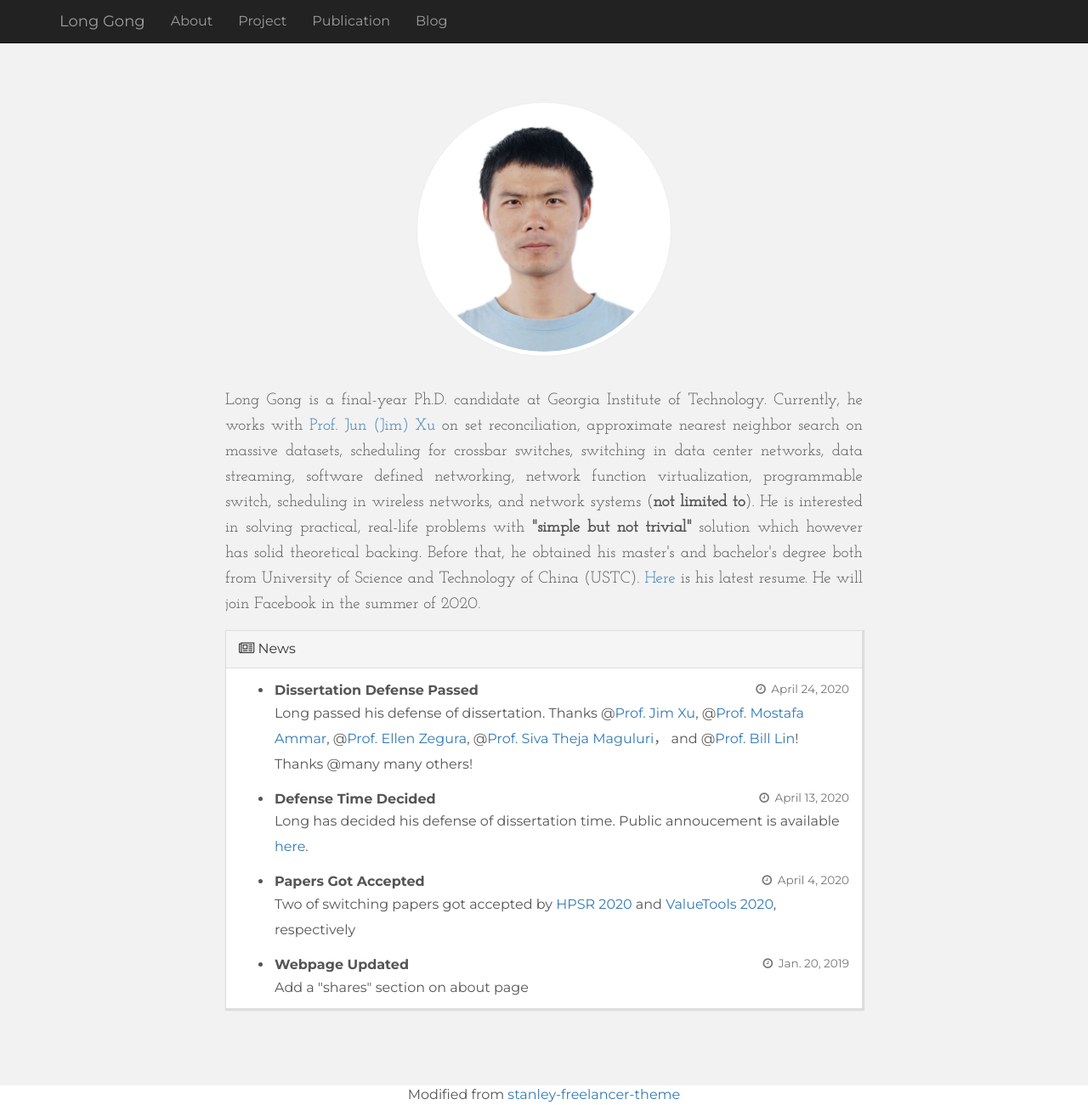
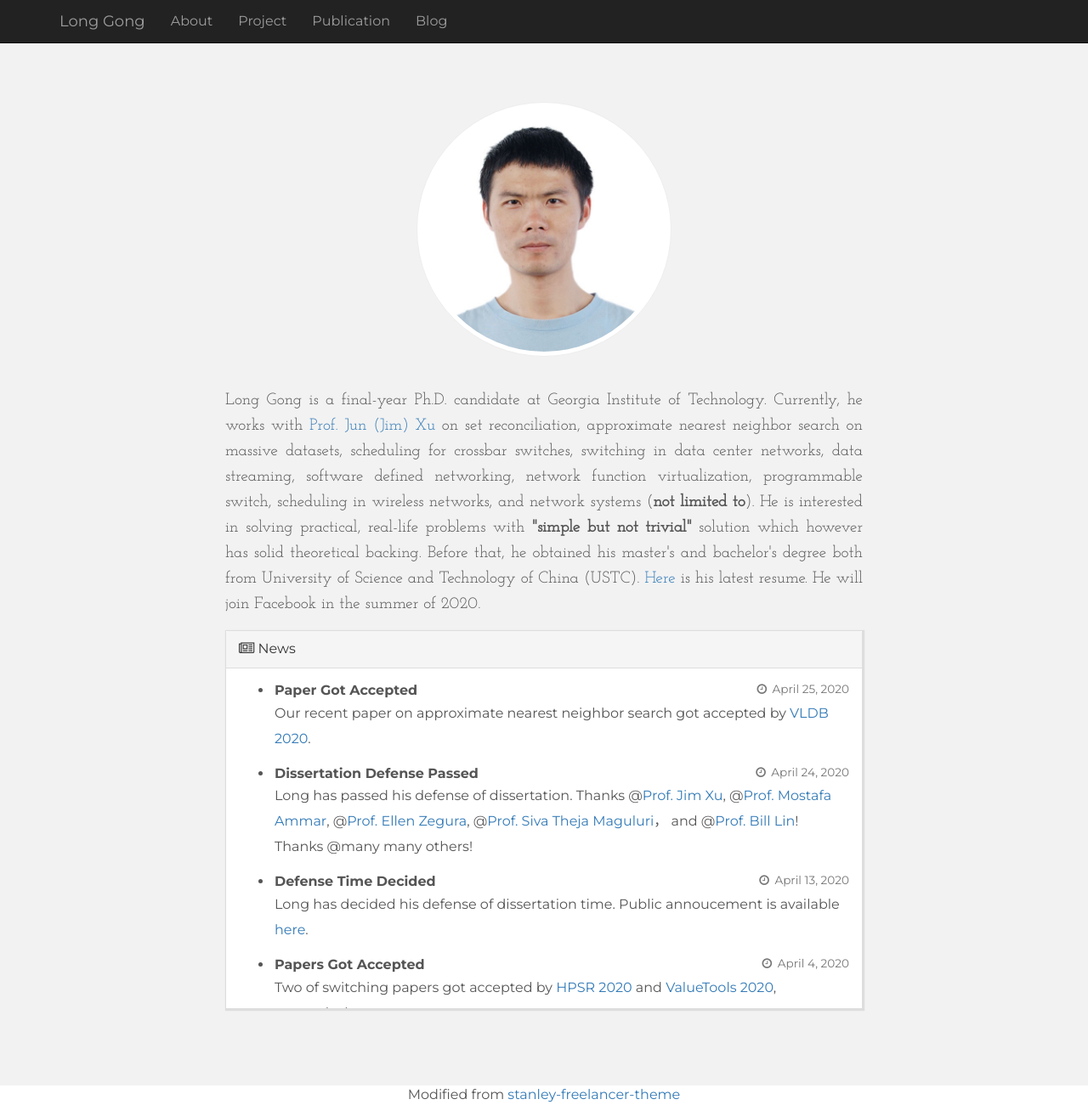
Before and after one commit to lgong30/lgong30.github.io, a Jekyll site: the page built from index.html, in a window 1280 px wide and 1301 px high. Shown: the whole window at 85% size. Built offline with Jekyll 4.4.1, drawn with Linux system fonts in a browser that asks for light colours; nearby versions of some CDN libraries; comment, search, counter and statistics services are not loaded.

Commit message:
updated news

```diff
--- a/_config.yml
+++ b/_config.yml
@@ -107,9 +107,12 @@ education:
     description: ""
 
 news:
+  - summary: Paper Got Accepted
+    time: April 25, 2020
+    content: Our recent paper on approximate nearest neighbor search got accepted by <a href="https://vldb2020.org/" target="_blank">VLDB 2020</a>.
   - summary: Dissertation Defense Passed
     time: April 24, 2020
-    content: Long passed his defense of dissertation. Thanks @<a href="https://www.cc.gatech.edu/home/jx/" target="_blank">Prof. Jim Xu</a>, @<a href="https://www.cc.gatech.edu/fac/Mostafa.Ammar/index.html" target="_blank">Prof. Mostafa Ammar</a>, @<a href="https://www.zegura.org/" target="_blank">Prof. Ellen Zegura</a>, @<a target="_blank" href="https://sites.google.com/site/sivatheja/">Prof. Siva Theja Maguluri</a>， and @<a target="_blank" href="http://cwcserv.ucsd.edu/~billlin/">Prof. Bill Lin</a>! Thanks @many many others!
+    content: Long has passed his defense of dissertation. Thanks @<a href="https://www.cc.gatech.edu/home/jx/" target="_blank">Prof. Jim Xu</a>, @<a href="https://www.cc.gatech.edu/fac/Mostafa.Ammar/index.html" target="_blank">Prof. Mostafa Ammar</a>, @<a href="https://www.zegura.org/" target="_blank">Prof. Ellen Zegura</a>, @<a target="_blank" href="https://sites.google.com/site/sivatheja/">Prof. Siva Theja Maguluri</a>， and @<a target="_blank" href="http://cwcserv.ucsd.edu/~billlin/">Prof. Bill Lin</a>! Thanks @many many others!
   - summary: Defense Time Decided
     time: April 13, 2020
     content: Long has decided his defense of dissertation time. Public annoucement is available <a href="http://hg.gatech.edu/node/634305" target="_blank">here</a>.
```
